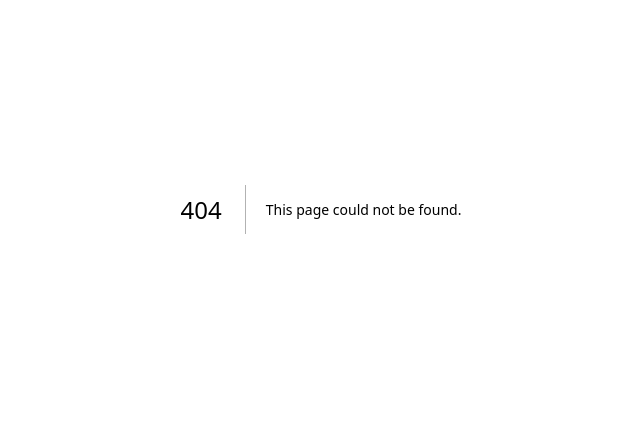
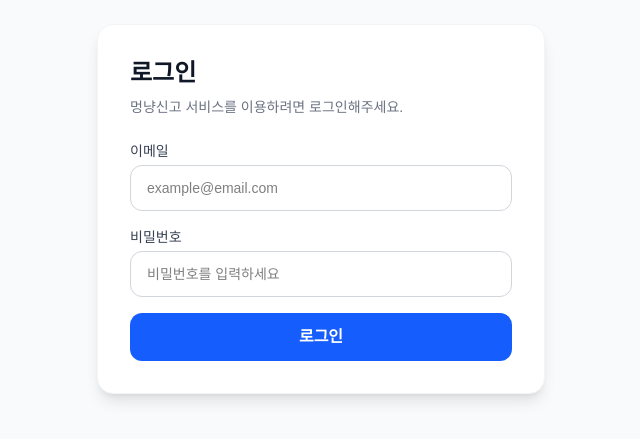
Before and after one commit to JaeMinHw/mengnyang-singo, a Next.js app in the folder frontend/: page /login in a window 1280 px wide. Before the commit this address had no page. Shown: the part 191-630 px from the top of the page, without its empty margins (319-959 px from the left). Built offline with nearby package versions, Linux system fonts and the light colour scheme.

Commit message:
feat: connect frontend login flow with JWT auth

```diff
--- /dev/null
+++ b/frontend/app/login/page.tsx
@@ -0,0 +1,98 @@
+"use client";
+
+import { useState } from "react";
+import { useRouter } from "next/navigation";
+import api from "@/lib/api";
+import { setAccessToken } from "@/lib/auth";
+
+interface LoginResponse {
+  access_token: string;
+  token_type: string;
+}
+
+export default function LoginPage() {
+  const router = useRouter();
+
+  const [email, setEmail] = useState("");
+  const [password, setPassword] = useState("");
+  const [loading, setLoading] = useState(false);
+  const [errorMessage, setErrorMessage] = useState("");
+
+  const handleLogin = async (e: React.FormEvent<HTMLFormElement>) => {
+    e.preventDefault();
+    setLoading(true);
+    setErrorMessage("");
+
+    try {
+      const response = await api.post<LoginResponse>("/login", {
+        email,
+        password,
+      });
+
+      setAccessToken(response.data.access_token);
+
+      alert("로그인에 성공했습니다.");
+      router.push("/");
+    } catch (error: unknown) {
+      console.error("로그인 실패:", error);
+      setErrorMessage("이메일 또는 비밀번호를 다시 확인해주세요.");
+    } finally {
+      setLoading(false);
+    }
+  };
+
+  return (
+    <main className="min-h-screen bg-gray-50 flex items-center justify-center px-4">
+      <div className="w-full max-w-md bg-white rounded-2xl shadow-lg border border-gray-100 p-8">
+        <h1 className="text-2xl font-bold text-gray-900 mb-2">로그인</h1>
+        <p className="text-sm text-gray-500 mb-6">
+          멍냥신고 서비스를 이용하려면 로그인해주세요.
+        </p>
+
+        <form onSubmit={handleLogin} className="space-y-4">
+          <div>
+            <label className="block text-sm font-medium text-gray-700 mb-1">
+              이메일
+            </label>
+            <input
+              type="email"
+              value={email}
+              onChange={(e) => setEmail(e.target.value)}
+              placeholder="example@email.com"
+              className="w-full rounded-xl border border-gray-300 px-4 py-3 text-sm text-black outline-none focus:border-blue-500 focus:ring-2 focus:ring-blue-100"
+              required
+            />
+          </div>
+
+          <div>
+            <label className="block text-sm font-medium text-gray-700 mb-1">
+              비밀번호
+            </label>
+            <input
+              type="password"
+              value={password}
+              onChange={(e) => setPassword(e.target.value)}
+              placeholder="비밀번호를 입력하세요"
+              className="w-full rounded-xl border border-gray-300 px-4 py-3 text-sm text-black outline-none focus:border-blue-500 focus:ring-2 focus:ring-blue-100"
+              required
+            />
+          </div>
+
+          {errorMessage && (
+            <div className="rounded-xl bg-red-50 border border-red-200 px-4 py-3 text-sm text-red-600">
+              {errorMessage}
+            </div>
+          )}
+
+          <button
+            type="submit"
+            disabled={loading}
+            className="w-full rounded-xl bg-blue-600 hover:bg-blue-700 disabled:bg-blue-300 text-white font-semibold py-3 transition-colors"
+          >
+            {loading ? "로그인 중..." : "로그인"}
+          </button>
+        </form>
+      </div>
+    </main>
+  );
+}
--- a/frontend/app/page.tsx
+++ b/frontend/app/page.tsx
@@ -18,6 +18,17 @@ interface ClusterInfo {
   center: { lat: number; lng: number; };
   markers: Sighting[];
 }
+
+interface CurrentUser {
+  id: number;
+  email: string;
+  nickname: string;
+  phone: string;
+  is_active: boolean;
+  created_at: string;
+  updated_at: string;
+}
+
 
 // 날짜 포맷팅 헬퍼 함수
 const formatDate = (dateString: string) => {
@@ -208,6 +219,8 @@ function MapWithLogic() {
 // 메인 페이지 컴포넌트
 export default function Home() {
   const [loading, setLoading] = useState(true);
+  const [currentUser, setCurrentUser] = useState<CurrentUser | null>(null);
+  const [authLoading, setAuthLoading] = useState(true);
   const KAKAO_SDK_URL = `//dapi.kakao.com/v2/maps/sdk.js?appkey=${process.env.NEXT_PUBLIC_KAKAO_MAP_API_KEY}&libraries=services,clusterer&autoload=false`;
 
   const handleScriptLoad = () => {
@@ -216,10 +229,36 @@ export default function Home() {
     });
   };
 
+    useEffect(() => {
+    api.get<CurrentUser>("/me")
+      .then((response) => {
+        setCurrentUser(response.data);
+      })
+      .catch((error) => {
+        console.log("로그인되지 않았거나 토큰이 유효하지 않습니다.", error);
+        setCurrentUser(null);
+      })
+      .finally(() => {
+        setAuthLoading(false);
+      });
+  }, []);
+
   return (
     <>
       <Script src={KAKAO_SDK_URL} strategy="afterInteractive" onLoad={handleScriptLoad} />
       <main className="w-full h-screen bg-gray-50">
+                <div className="absolute top-4 left-4 z-50 bg-white/95 backdrop-blur-sm border border-gray-200 rounded-2xl px-4 py-3 shadow-md">
+          {authLoading ? (
+            <p className="text-sm text-gray-500">로그인 상태 확인 중...</p>
+          ) : currentUser ? (
+            <div className="text-sm text-gray-800">
+              <p className="font-semibold">{currentUser.nickname}님 로그인됨</p>
+              <p className="text-xs text-gray-500">{currentUser.email}</p>
+            </div>
+          ) : (
+            <p className="text-sm text-gray-500">비로그인 상태입니다.</p>
+          )}
+        </div>
         {loading ? (
           <div className="flex flex-col items-center justify-center w-full h-full text-gray-600">
             <div className="animate-bounce text-4xl mb-4">🗺️</div>
--- a/frontend/lib/api.ts
+++ b/frontend/lib/api.ts
@@ -1,11 +1,25 @@
 import axios from "axios";
+import { getAccessToken } from "@/lib/auth";
 
 // 백엔드 API 서버의 기본 주소
 const API_URL = "/api";
 
 // 'api'라는 이름의 axios 인스턴스 생성
 const api = axios.create({
-  baseURL: API_URL, // 앞으로 모든 요청은 이 주소를 기반으로 함
+  baseURL: API_URL,
+});
+
+// 요청을 보내기 전에 access token이 있으면 자동으로 Authorization 헤더 추가
+api.interceptors.request.use((config) => {
+  if (typeof window !== "undefined") {
+    const token = getAccessToken();
+
+    if (token) {
+      config.headers.Authorization = `Bearer ${token}`;
+    }
+  }
+
+  return config;
 });
 
 export default api;
--- /dev/null
+++ b/frontend/lib/auth.ts
@@ -0,0 +1,13 @@
+const ACCESS_TOKEN_KEY = "access_token";
+
+export function setAccessToken(token: string) {
+  localStorage.setItem(ACCESS_TOKEN_KEY, token);
+}
+
+export function getAccessToken(): string | null {
+  return localStorage.getItem(ACCESS_TOKEN_KEY);
+}
+
+export function removeAccessToken() {
+  localStorage.removeItem(ACCESS_TOKEN_KEY);
+}
```
